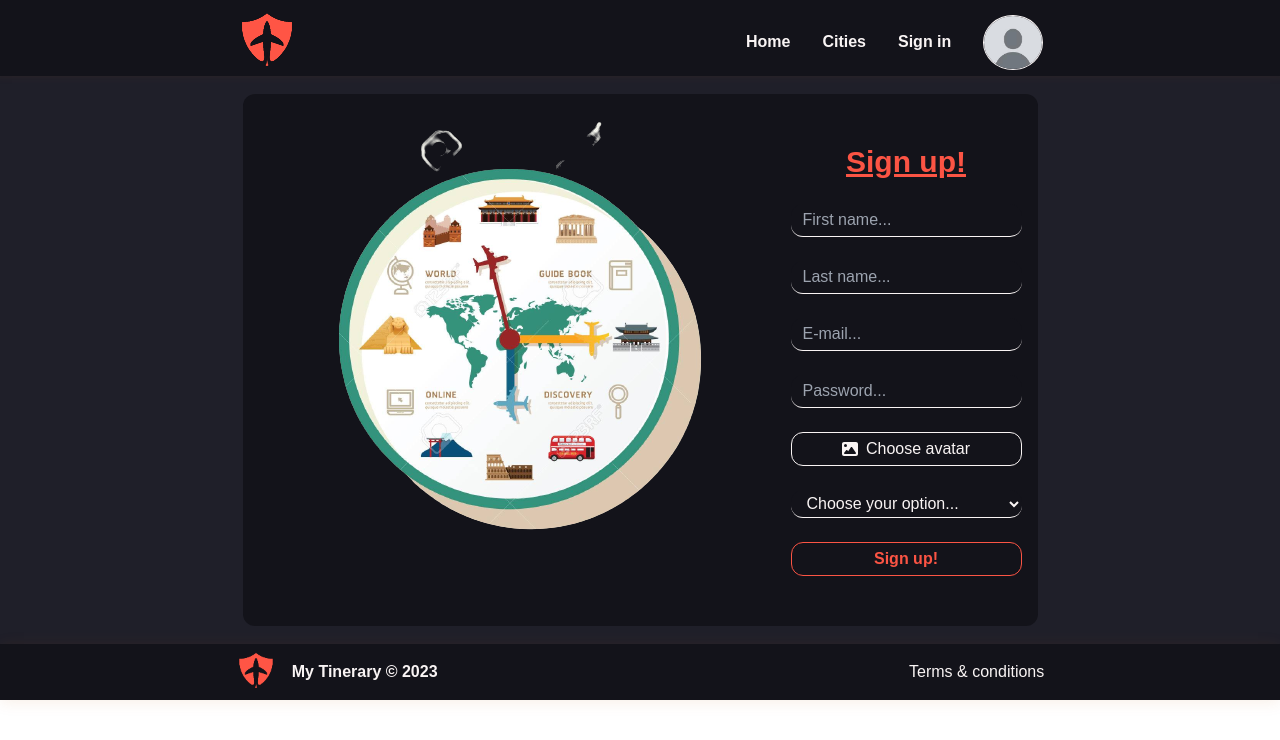
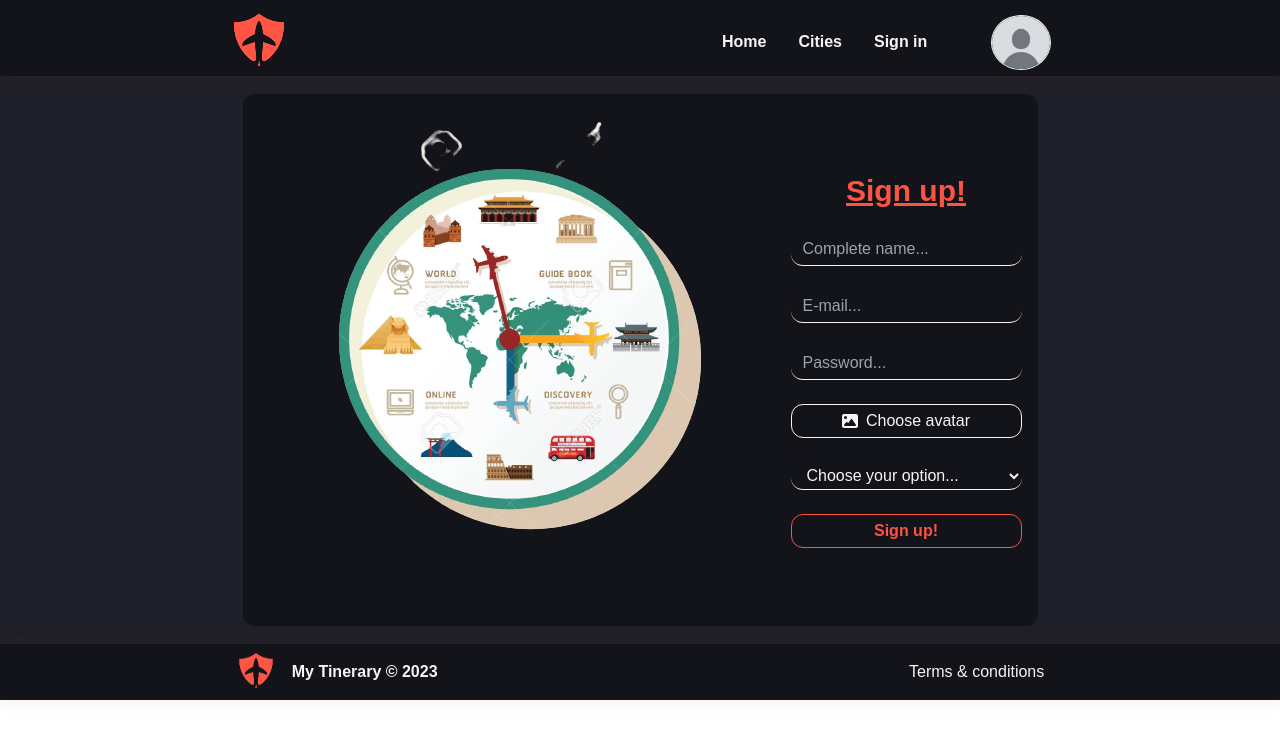
Before and after one commit to MarcosCakin/Kya, a React (Vite) app: page /signup in a window 1280 px wide. Shown: the top 740 px of the page. Built offline with nearby package versions, Linux system fonts and the light colour scheme.

Commit message:
Signup and disconect

```diff
--- a/src/components/SignUp.jsx
+++ b/src/components/SignUp.jsx
@@ -2,7 +2,41 @@ import { FontAwesomeIcon } from '@fortawesome/react-fontawesome'
 import { faImage } from '@fortawesome/free-solid-svg-icons'
 import countries from '../arrays/countries'
 
+// import { useDispatch, useSelector } from "react-redux";
+// import { user_signup } from "../store/actions/userActions";
+import { useState } from 'react'
+
 const SingUp = () => {
+
+  // const dispatch = useDispatch();
+
+  // const store = useSelector(store => store.userReducer)
+
+  const [formData, setFormData] = useState({
+    name: '',
+    email: '',
+    password: '',
+    photo: '',
+    country: ''
+  })
+
+  const handleInput = (e) => {
+    setFormData({
+      ...formData,
+      [e.target.name]: e.target.value
+    })
+  }
+
+  // const handleSingup = async (e) => {
+  //   e.preventDefault();
+  //   try {
+  //     dispatch(user_signup({
+  //       data: formData
+  //     }))
+  //   } catch (error) {
+  //     console.log(error)
+  //   }
+  // }
 
     return (
       <div className="flex flex-col justify-center items-center text-light bg-darkLight min-h-[71vh]">
@@ -12,22 +46,20 @@ const SingUp = () => {
           </div>
           <div className="flex flex-col items-center space-y-6">
             <h2 className="text-3xl font-bold text-primary underline">Sign up!</h2>
-            <form className="flex flex-col space-y-6 text-md text-light"  role="form" method="get">
+            <form
+            //  onSubmit={handleSingup}
+             className="flex flex-col space-y-6 text-md text-light"  role="form" method="get">
             <div>
               <label htmlFor="name" />
-              <input className="px-3 py-1 w-full rounded-xl bg-dark border-b" type="text" name="name" id="name" placeholder="First name..." required />
-            </div>
-            <div>
-              <label htmlFor="lastName" />
-              <input className="px-3 py-1 w-full rounded-xl bg-dark border-b" type="text" name="lastName" id="lastName" placeholder="Last name..." required />
+              <input className="px-3 py-1 w-full rounded-xl bg-dark border-b" onChange={handleInput} type="text" name="name" id="name" placeholder="Complete name..." required />
             </div>
             <div>
                 <label htmlFor="email"/>
-                <input className="px-3 py-1 w-full rounded-xl bg-dark border-b" type="email" name="email" id="email" placeholder="E-mail..." required />
+                <input className="px-3 py-1 w-full rounded-xl bg-dark border-b" onChange={handleInput} type="email" name="email" id="email" placeholder="E-mail..." required />
             </div>
             <div>
               <label htmlFor="password" />
-              <input className="px-3 py-1 w-full rounded-xl bg-dark border-b" type="password" name="password" id="password" placeholder="Password..." required />
+              <input className="px-3 py-1 w-full rounded-xl bg-dark border-b" onChange={handleInput} type="password" name="password" id="password" placeholder="Password..." required />
             </div>
 
             <div>
@@ -35,19 +67,21 @@ const SingUp = () => {
                p-1 space-x-2 cursor-pointer hover:text-dark hover:bg-[#9ca3af] hover:border-dark">
                 <FontAwesomeIcon icon={faImage} />
                 <p> Choose avatar</p>
-                <input className="hidden" type="file" name="avatar"accept=".jpg, .jpeg, .png" />
+                <input className="hidden" onChange={handleInput} type="file" name="avatar"accept=".jpg, .jpeg, .png" />
               </label>
             </div>
 
             <div>
                 <label htmlFor="country" />
-                <select className="px-3 py-1 w-full rounded-xl bg-dark border-b cursor-pointer" type="select" name="country" id="country" required >
+                <select className="px-3 py-1 w-full rounded-xl bg-dark border-b cursor-pointer" onChange={handleInput} type="select" name="country" id="country" required >
                   {
-                    countries.map((country) => (<option value={country.value}>{country.name}</option>))
+                    countries.map((country) => (<option key={country.value} value={country.value}>{country.name}</option>))
                   }
                 </select>
             </div>
-            <button className="bg-dark text-primary rounded-xl p-1 font-bold border border-primary hover:bg-primary hover:text-dark">
+            <button
+              //  onSubmit={handleSingup}
+              className="bg-dark text-primary rounded-xl p-1 font-bold border border-primary hover:bg-primary hover:text-dark">
                 Sign up!
             </button>
             </form>
```
Also changed, not shown: src/components/Header.jsx (+5 -4 lines), src/store/actions/userActions.js (+22 -0 lines), src/store/reducers/userReducers.js (+15 -0 lines).
